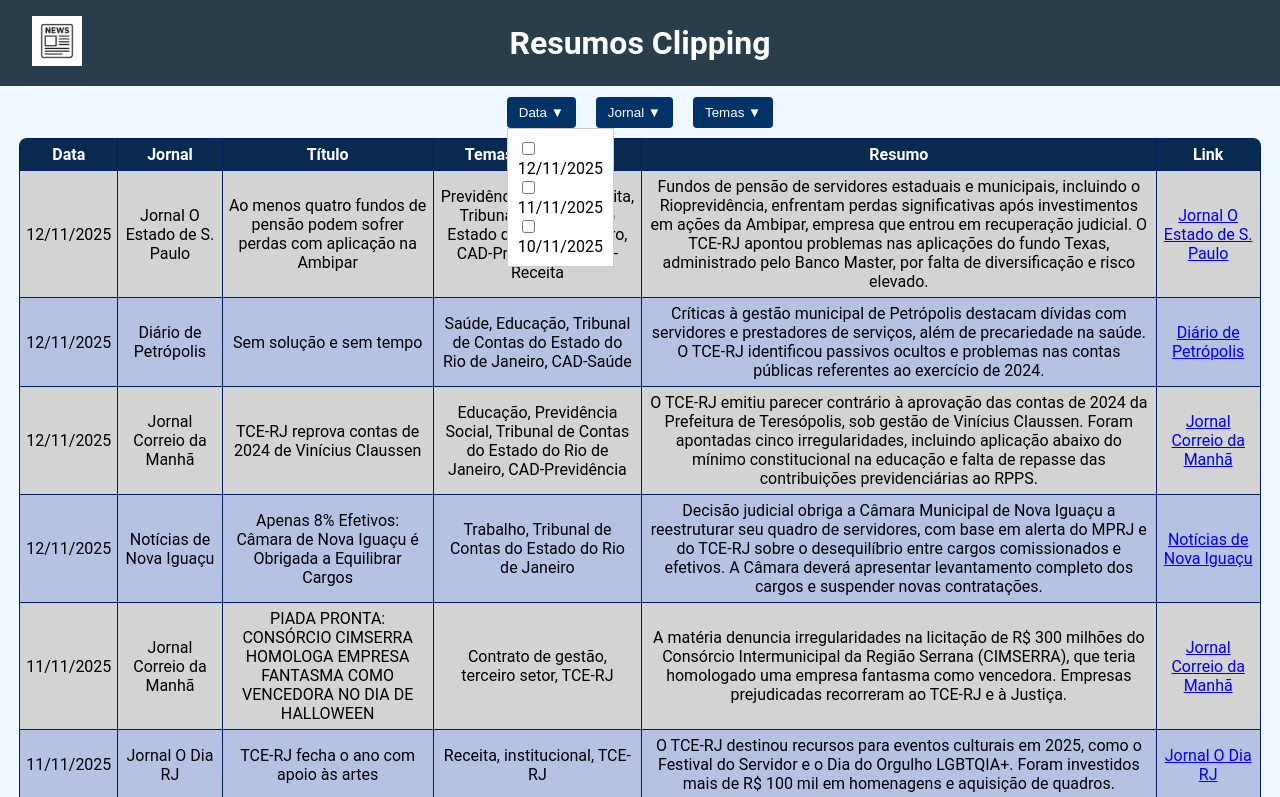
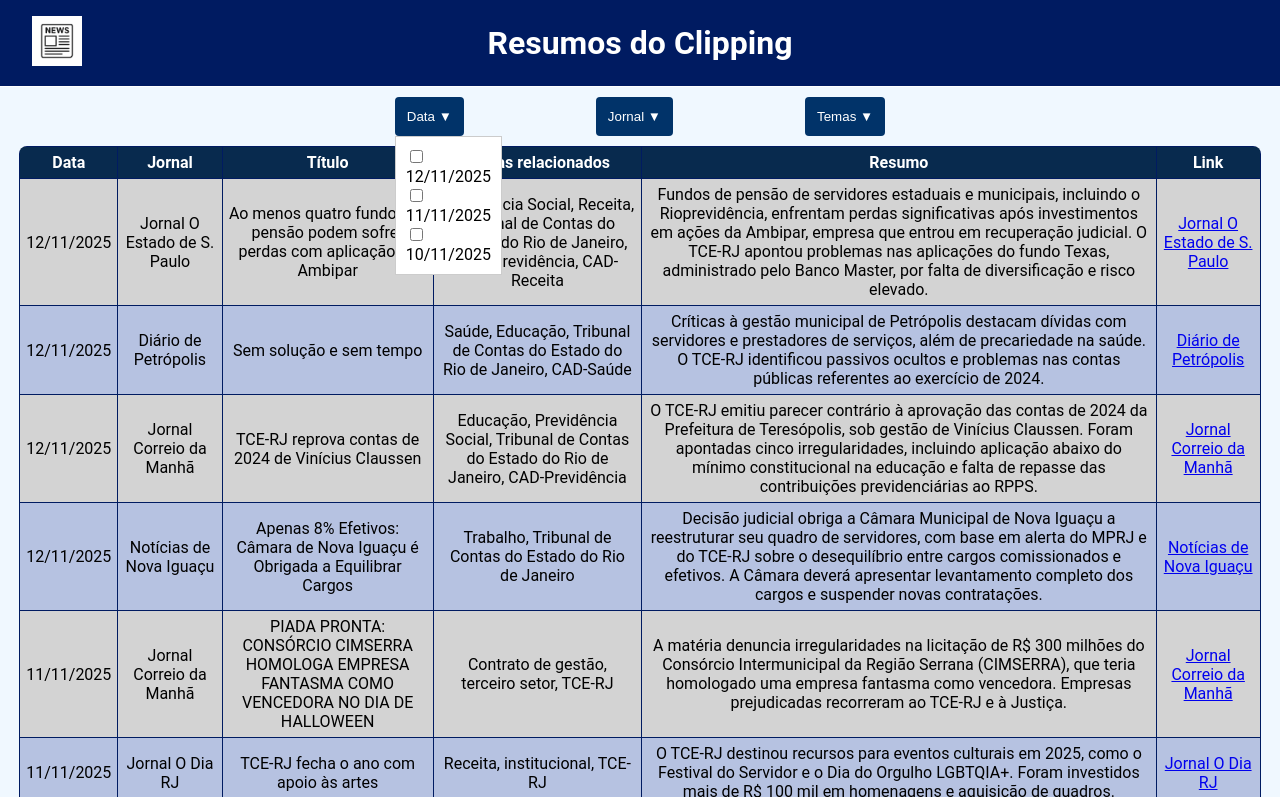
Before and after one commit to paulovmonteirotech/resumo-clipping, a plain HTML site: page index.html in a window 1280 px wide. Both pictures are taken after a click on the button "Data ▼". Shown: the top 797 px of the page. Drawn offline with Linux system fonts and the light colour scheme.

Commit message:
Add files via upload

```diff
--- a/estilo_home.css
+++ b/estilo_home.css
@@ -8,6 +8,7 @@
         margin-bottom: 20px;
     }
     .filters {
+        gap: 7rem;
         display: flex;
         flex-wrap: wrap;
         justify-content: center;
@@ -23,7 +24,7 @@
     background: #fff;
     border: 1px solid #ccc;
     padding: 10px;
-    max-height: 200px;
+    max-height: 300px;
     overflow-y: auto;
     z-index: 10;
 }
@@ -34,7 +35,7 @@
     background: #013369;
     color: #fff;
     border: none;
-    padding: 8px 12px;
+    padding: 12px 12px;
     cursor: pointer;
     border-radius: 4px;
 
@@ -77,7 +78,7 @@
 
 
 header {
-  background-color: #293e4b;
+  background-color: #001b61;
   color: white;
   padding: 1rem;
   display: flex;
--- a/index.html
+++ b/index.html
@@ -3,7 +3,9 @@
 <head>
 <meta charset="UTF-8">
 <meta name="viewport" content="width=device-width, initial-scale=1.0">
-<title>Tabela de Notícias</title>
+ <link href="news.png" rel="icon" type="image/vnd.microsoft.icon">
+<title>News</title>
+
   <link rel="stylesheet" href="estilo_home.css">
 
 </head>
@@ -12,7 +14,7 @@
      <a href="index.html" title="Resumo Clipping">
           <img class="logo-image" src="news.png" alt="News">
      </a>
-    <h1><i class="fa-solid fa-sitemap"></i> Resumos Clipping</h1>
+    <h1><i class="fa-solid fa-sitemap"></i> Resumos do Clipping</h1>
   </header>
 
 <div class="filters">
```
